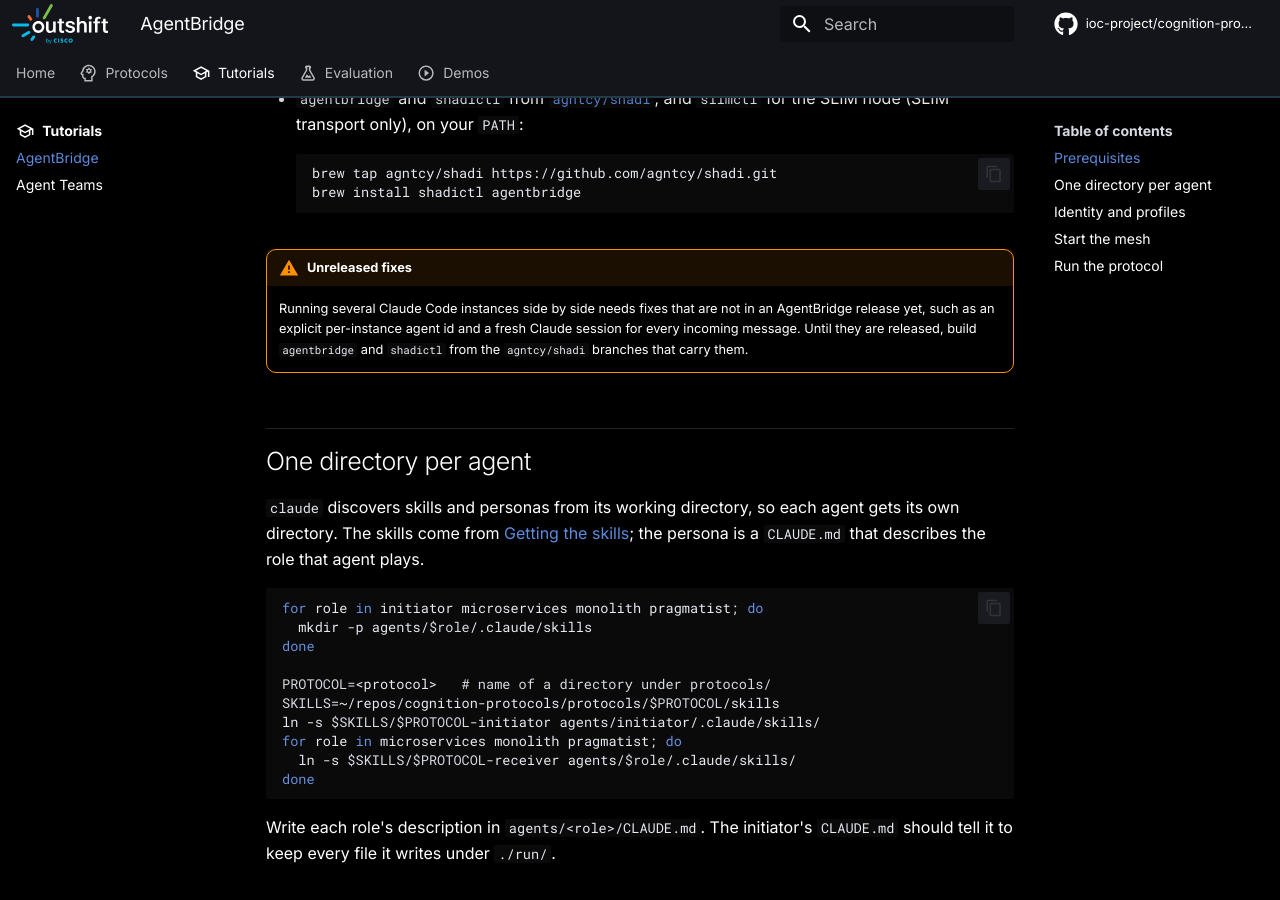
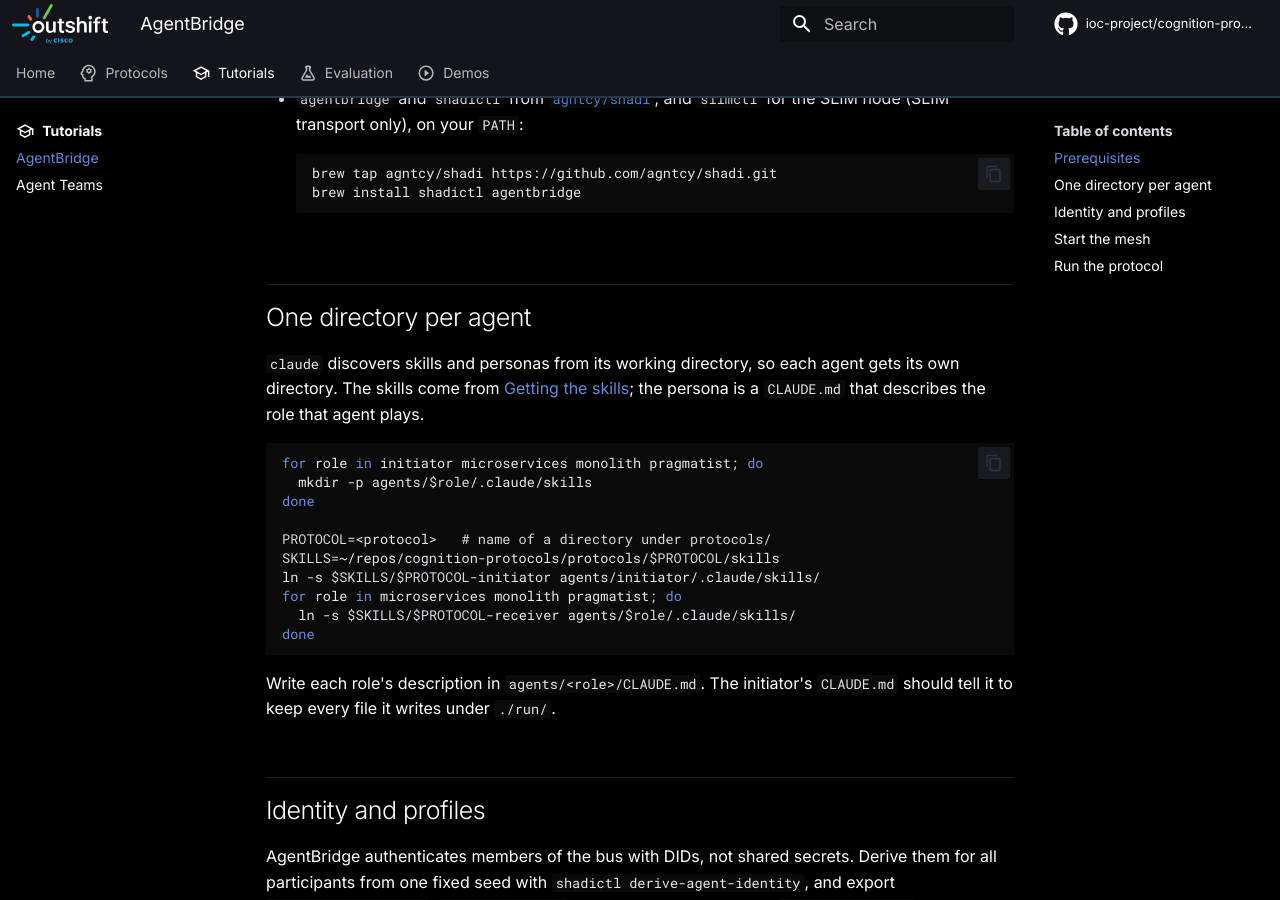
Before and after one commit to ioc-project/cognition-protocols, an MkDocs documentation site: the page built from docs/tutorials/agentbridge.md, in a window 1280 px wide and 900 px high, scrolled down 952 px. Built offline with MkDocs 1.6.1 and Material for MkDocs 9.7.7, drawn with Linux system fonts in a browser that asks for light colours; comment, search, counter and statistics services are not loaded.

Commit message:
docs: drop the unreleased fixes warning from the AgentBridge tutorial
Signed-off-by: Mauro Sardara <msardara@cisco.com>

````diff
--- a/docs/tutorials/agentbridge.md
+++ b/docs/tutorials/agentbridge.md
@@ -53,12 +53,6 @@
     brew tap agntcy/shadi https://github.com/agntcy/shadi.git
     brew install shadictl agentbridge
     ```
-
-!!! warning "Unreleased fixes"
-    Running several Claude Code instances side by side needs fixes that are not in an
-    AgentBridge release yet, such as an explicit per-instance agent id and a fresh
-    Claude session for every incoming message. Until they are released, build `agentbridge`
-    and `shadictl` from the `agntcy/shadi` branches that carry them.
 
 ## One directory per agent
 
````
